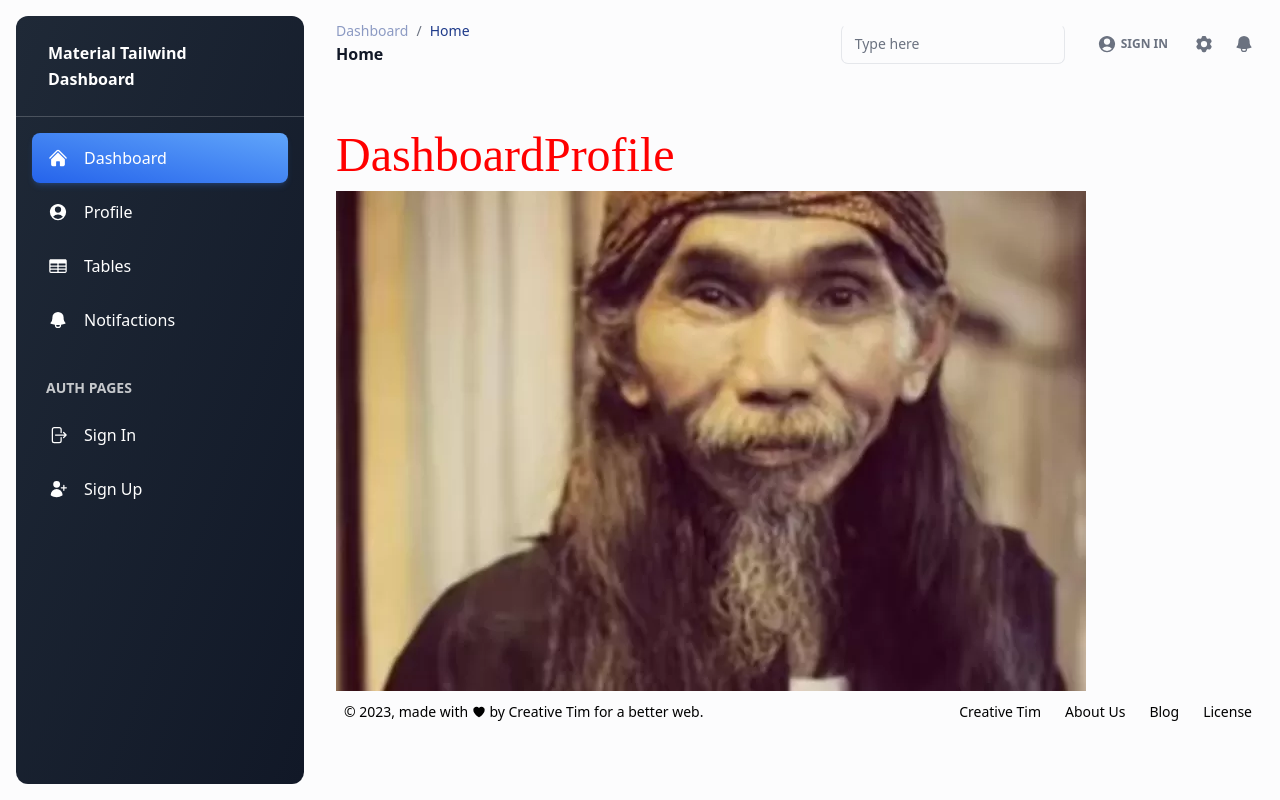
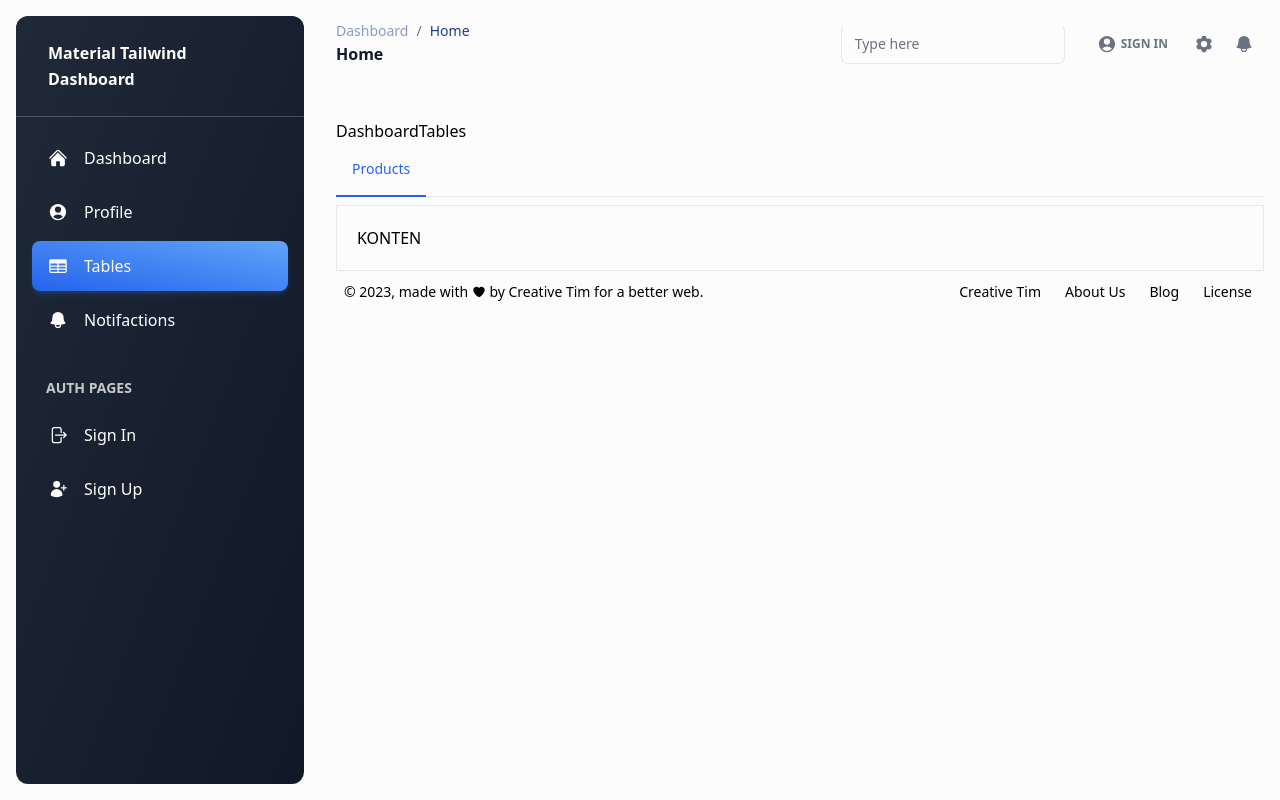
Before and after one commit to Aldyfaisal80/react-tutorial, a React (Vite) app: page /dashboard/tables in a window 1280 px wide. Built offline with nearby package versions, Linux system fonts and the light colour scheme.

Commit message:
message: update

```diff
--- a/src/App.tsx
+++ b/src/App.tsx
@@ -2,15 +2,34 @@ import Dashboard from "./pages/Dashboard";
 import DashboardNotifactions from "./pages/DashboardNotifactions";
 import DashboardProfile from "./pages/DashboardProfile";
 import DashboardTables from "./pages/DashboardTables";
-
+import {
+  createBrowserRouter,
+  RouterProvider,
+  Route
+} from "react-router-dom";
 
 export default function App() {
+  const router = createBrowserRouter([
+    {
+      path: "/dashboard",
+      element: <Dashboard />,
+    },
+    {
+      path: "/dashboard/profile",
+      element: <DashboardProfile />,
+    },
+    {
+      path: "/dashboard/tables",
+      element: <DashboardTables />,
+    },
+    {
+      path: "/dashboard/notifactions",
+      element: <DashboardNotifactions />,
+    },
+  ]);
   return (
     <>
-      {/* <Dashboard /> */}
-      <DashboardProfile />
-      {/* <DashboardTables /> */}
-      {/* <DashboardNotifactions /> */}
+      <RouterProvider router={router} />
     </>
   );
 }
--- a/src/components/elements/dashboard/AsideLink.tsx
+++ b/src/components/elements/dashboard/AsideLink.tsx
@@ -1,11 +1,14 @@
 import { AsidelinkProps } from '../../../types/dashboard/propsType'
-
-export default function AsideLink({ children, href }: AsidelinkProps) {
+import { useLocation } from 'react-router-dom'
+import { Link } from 'react-router-dom';
+export default function AsideLink({ children, href, className }: AsidelinkProps) {
+    const pathname = useLocation().pathname;
+    const isActive = pathname === href;
+    const activeLink = "shadow-md shadow-blue-500/20 hover:shadow-lg hover:shadow-blue-500/40 active:opacity-[0.85] bg-gradient-to-tr from-blue-600 to-blue-400";
+    const inactiveLink = "hover:bg-white/10 active:bg-white/30";
     return (
-        <a aria-current="page" className="active" href={href}>
-            <button className="middle none font-sans font-bold center transition-all disabled:opacity-50 disabled:shadow-none disabled:pointer-events-none text-xs py-3 rounded-lg bg-gradient-to-tr from-blue-600 to-blue-400 text-white shadow-md shadow-blue-500/20 hover:shadow-lg hover:shadow-blue-500/40 active:opacity-[0.85] w-full flex items-center gap-4 px-4 capitalize" type="button">
-                {children}
-            </button>
-        </a>
-    )
+        <Link to={href} className={`middle none font-sans font-bold center transition-all disabled:opacity-50 disabled:shadow-none disabled:pointer-events-none text-xs py-3 rounded-lg text-white w-full flex items-center gap-4 px-4 capitalize ${isActive ? activeLink : inactiveLink} ${className}`}>
+            {children}
+        </Link>
+    );
 }
--- /dev/null
+++ b/src/components/elements/dashboard/TableNavLink.tsx
@@ -0,0 +1,14 @@
+import React from 'react'
+import { Link } from 'react-router-dom'
+import { TableNavLinkProps } from '../../../types/dashboard/propsType';
+
+export default function TableNavLink({ children, href, className }: TableNavLinkProps) {
+    const activeLinkClasses = "text-blue-600 border-blue-600 dark:text-blue-500 dark:border-blue-500";
+    // const inactiveLinkClasses = "border-transparent hover:text-gray-600 hover:border-gray-300 dark:hover:text-gray-300";
+
+    return (
+        <Link to={href} className={`inline-block p-4 border-b-2 rounded-t-lg ${activeLinkClasses} ${className}`}>
+            {children}
+        </Link>
+    )
+}
--- a/src/components/fragments/dashboard/Aside.tsx
+++ b/src/components/fragments/dashboard/Aside.tsx
@@ -28,34 +28,28 @@ export default function Aside() {
             </AsideLink>
           </li>
           <li>
-            <a className="" href="#">
-              <button className="middle none font-sans font-bold center transition-all disabled:opacity-50 disabled:shadow-none disabled:pointer-events-none text-xs py-3 rounded-lg text-white hover:bg-white/10 active:bg-white/30 w-full flex items-center gap-4 px-4 capitalize" type="button">
+            <AsideLink className="" href="/dashboard/profile">
               <svg xmlns="http://www.w3.org/2000/svg" viewBox="0 0 24 24" fill="currentColor" aria-hidden="true" className="w-5 h-5 text-inherit">
-                  <path fill-rule="evenodd" d="M18.685 19.097A9.723 9.723 0 0021.75 12c0-5.385-4.365-9.75-9.75-9.75S2.25 6.615 2.25 12a9.723 9.723 0 003.065 7.097A9.716 9.716 0 0012 21.75a9.716 9.716 0 006.685-2.653zm-12.54-1.285A7.486 7.486 0 0112 15a7.486 7.486 0 015.855 2.812A8.224 8.224 0 0112 20.25a8.224 8.224 0 01-5.855-2.438zM15.75 9a3.75 3.75 0 11-7.5 0 3.75 3.75 0 017.5 0z" clip-rule="evenodd"></path>
+                <path fillRule="evenodd" d="M18.685 19.097A9.723 9.723 0 0021.75 12c0-5.385-4.365-9.75-9.75-9.75S2.25 6.615 2.25 12a9.723 9.723 0 003.065 7.097A9.716 9.716 0 0012 21.75a9.716 9.716 0 006.685-2.653zm-12.54-1.285A7.486 7.486 0 0112 15a7.486 7.486 0 015.855 2.812A8.224 8.224 0 0112 20.25a8.224 8.224 0 01-5.855-2.438zM15.75 9a3.75 3.75 0 11-7.5 0 3.75 3.75 0 017.5 0z" clipRule="evenodd"></path>
               </svg>
               <p className="block antialiased font-sans text-base leading-relaxed text-inherit font-medium capitalize">profile</p>
-              </button>
-            </a>
+            </AsideLink>
           </li>
           <li>
-            <a className="" href="#">
-              <button className="middle none font-sans font-bold center transition-all disabled:opacity-50 disabled:shadow-none disabled:pointer-events-none text-xs py-3 rounded-lg text-white hover:bg-white/10 active:bg-white/30 w-full flex items-center gap-4 px-4 capitalize" type="button">
+            <AsideLink className="" href="/dashboard/tables">
               <svg xmlns="http://www.w3.org/2000/svg" viewBox="0 0 24 24" fill="currentColor" aria-hidden="true" className="w-5 h-5 text-inherit">
-                  <path fill-rule="evenodd" d="M1.5 5.625c0-1.036.84-1.875 1.875-1.875h17.25c1.035 0 1.875.84 1.875 1.875v12.75c0 1.035-.84 1.875-1.875 1.875H3.375A1.875 1.875 0 011.5 18.375V5.625zM21 9.375A.375.375 0 0020.625 9h-7.5a.375.375 0 00-.375.375v1.5c0 .207.168.375.375.375h7.5a.375.375 0 00.375-.375v-1.5zm0 3.75a.375.375 0 00-.375-.375h-7.5a.375.375 0 00-.375.375v1.5c0 .207.168.375.375.375h7.5a.375.375 0 00.375-.375v-1.5zm0 3.75a.375.375 0 00-.375-.375h-7.5a.375.375 0 00-.375.375v1.5c0 .207.168.375.375.375h7.5a.375.375 0 00.375-.375v-1.5zM10.875 18.75a.375.375 0 00.375-.375v-1.5a.375.375 0 00-.375-.375h-7.5a.375.375 0 00-.375.375v1.5c0 .207.168.375.375.375h7.5zM3.375 15h7.5a.375.375 0 00.375-.375v-1.5a.375.375 0 00-.375-.375h-7.5a.375.375 0 00-.375.375v1.5c0 .207.168.375.375.375zm0-3.75h7.5a.375.375 0 00.375-.375v-1.5A.375.375 0 0010.875 9h-7.5A.375.375 0 003 9.375v1.5c0 .207.168.375.375.375z" clip-rule="evenodd"></path>
+                <path fillRule="evenodd" d="M1.5 5.625c0-1.036.84-1.875 1.875-1.875h17.25c1.035 0 1.875.84 1.875 1.875v12.75c0 1.035-.84 1.875-1.875 1.875H3.375A1.875 1.875 0 011.5 18.375V5.625zM21 9.375A.375.375 0 0020.625 9h-7.5a.375.375 0 00-.375.375v1.5c0 .207.168.375.375.375h7.5a.375.375 0 00.375-.375v-1.5zm0 3.75a.375.375 0 00-.375-.375h-7.5a.375.375 0 00-.375.375v1.5c0 .207.168.375.375.375h7.5a.375.375 0 00.375-.375v-1.5zm0 3.75a.375.375 0 00-.375-.375h-7.5a.375.375 0 00-.375.375v1.5c0 .207.168.375.375.375h7.5a.375.375 0 00.375-.375v-1.5zM10.875 18.75a.375.375 0 00.375-.375v-1.5a.375.375 0 00-.375-.375h-7.5a.375.375 0 00-.375.375v1.5c0 .207.168.375.375.375h7.5zM3.375 15h7.5a.375.375 0 00.375-.375v-1.5a.375.375 0 00-.375-.375h-7.5a.375.375 0 00-.375.375v1.5c0 .207.168.375.375.375zm0-3.75h7.5a.375.375 0 00.375-.375v-1.5A.375.375 0 0010.875 9h-7.5A.375.375 0 003 9.375v1.5c0 .207.168.375.375.375z" clipRule="evenodd"></path>
               </svg>
               <p className="block antialiased font-sans text-base leading-relaxed text-inherit font-medium capitalize">tables</p>
-              </button>
-            </a>
+            </AsideLink>
           </li>
           <li>
-            <a className="" href="#">
-              <button className="middle none font-sans font-bold center transition-all disabled:opacity-50 disabled:shadow-none disabled:pointer-events-none text-xs py-3 rounded-lg text-white hover:bg-white/10 active:bg-white/30 w-full flex items-center gap-4 px-4 capitalize" type="button">
+            <AsideLink className="" href="/dashboard/notifactions">
               <svg xmlns="http://www.w3.org/2000/svg" viewBox="0 0 24 24" fill="currentColor" aria-hidden="true" className="w-5 h-5 text-inherit">
-                  <path fill-rule="evenodd" d="M5.25 9a6.75 6.75 0 0113.5 0v.75c0 2.123.8 4.057 2.118 5.52a.75.75 0 01-.297 1.206c-1.544.57-3.16.99-4.831 1.243a3.75 3.75 0 11-7.48 0 24.585 24.585 0 01-4.831-1.244.75.75 0 01-.298-1.205A8.217 8.217 0 005.25 9.75V9zm4.502 8.9a2.25 2.25 0 104.496 0 25.057 25.057 0 01-4.496 0z" clip-rule="evenodd"></path>
+                <path fillRule="evenodd" d="M5.25 9a6.75 6.75 0 0113.5 0v.75c0 2.123.8 4.057 2.118 5.52a.75.75 0 01-.297 1.206c-1.544.57-3.16.99-4.831 1.243a3.75 3.75 0 11-7.48 0 24.585 24.585 0 01-4.831-1.244.75.75 0 01-.298-1.205A8.217 8.217 0 005.25 9.75V9zm4.502 8.9a2.25 2.25 0 104.496 0 25.057 25.057 0 01-4.496 0z" clipRule="evenodd"></path>
               </svg>
               <p className="block antialiased font-sans text-base leading-relaxed text-inherit font-medium capitalize">notifactions</p>
-              </button>
-            </a>
+            </AsideLink>
           </li>
         </ul>
         <ul className="mb-4 flex flex-col gap-1">
@@ -66,7 +60,7 @@ export default function Aside() {
             <a className="" href="#">
               <button className="middle none font-sans font-bold center transition-all disabled:opacity-50 disabled:shadow-none disabled:pointer-events-none text-xs py-3 rounded-lg text-white hover:bg-white/10 active:bg-white/30 w-full flex items-center gap-4 px-4 capitalize" type="button">
                 <svg xmlns="http://www.w3.org/2000/svg" viewBox="0 0 24 24" fill="currentColor" aria-hidden="true" className="w-5 h-5 text-inherit">
-                  <path fill-rule="evenodd" d="M7.5 3.75A1.5 1.5 0 006 5.25v13.5a1.5 1.5 0 001.5 1.5h6a1.5 1.5 0 001.5-1.5V15a.75.75 0 011.5 0v3.75a3 3 0 01-3 3h-6a3 3 0 01-3-3V5.25a3 3 0 013-3h6a3 3 0 013 3V9A.75.75 0 0115 9V5.25a1.5 1.5 0 00-1.5-1.5h-6zm10.72 4.72a.75.75 0 011.06 0l3 3a.75.75 0 010 1.06l-3 3a.75.75 0 11-1.06-1.06l1.72-1.72H9a.75.75 0 010-1.5h10.94l-1.72-1.72a.75.75 0 010-1.06z" clip-rule="evenodd"></path>
+                  <path fillRule="evenodd" d="M7.5 3.75A1.5 1.5 0 006 5.25v13.5a1.5 1.5 0 001.5 1.5h6a1.5 1.5 0 001.5-1.5V15a.75.75 0 011.5 0v3.75a3 3 0 01-3 3h-6a3 3 0 01-3-3V5.25a3 3 0 013-3h6a3 3 0 013 3V9A.75.75 0 0115 9V5.25a1.5 1.5 0 00-1.5-1.5h-6zm10.72 4.72a.75.75 0 011.06 0l3 3a.75.75 0 010 1.06l-3 3a.75.75 0 11-1.06-1.06l1.72-1.72H9a.75.75 0 010-1.5h10.94l-1.72-1.72a.75.75 0 010-1.06z" clipRule="evenodd"></path>
                 </svg>
                 <p className="block antialiased font-sans text-base leading-relaxed text-inherit font-medium capitalize">sign in</p>
               </button>
--- /dev/null
+++ b/src/components/fragments/dashboard/TableNav.tsx
@@ -0,0 +1,14 @@
+import React from 'react'
+import TableNavLink from '../../elements/dashboard/TableNavLink'
+
+export default function TableNav() {
+    return (
+        <div className="text-sm font-medium text-center text-gray-500 border-b border-gray-200 dark:text-gray-400 dark:border-gray-700">
+            <ul className="flex flex-wrap -mb-px">
+                <li className="me-2">
+                    <TableNavLink href="">Products</TableNavLink>
+                </li>
+            </ul>
+        </div>
+    )
+}
--- /dev/null
+++ b/src/components/layouts/dashboard/DashboardTableLayout.tsx
@@ -0,0 +1,17 @@
+import React from 'react'
+import TableNav from '../../fragments/dashboard/TableNav'
+
+type TableLayoutProps = {
+    children: React.ReactNode
+}
+
+export default function DashboardTableLayout({ children }: TableLayoutProps) {
+    return (
+        <>
+            <TableNav />
+            <div className='p-5 border mt-2'>
+                {children}
+            </div>
+        </>
+    )
+}
--- a/src/index.css
+++ b/src/index.css
@@ -2,4 +2,4 @@
 @tailwind components;
 @tailwind utilities;
 
-@import url("https://fonts.googleapis.com/css2?family=Playwrite+CU:wght@100..400&display=swap");
+/* @import url("https://fonts.googleapis.com/css2?family=Playwrite+CU:wght@100..400&display=swap"); */
--- a/src/pages/DashboardTables.tsx
+++ b/src/pages/DashboardTables.tsx
@@ -1,10 +1,14 @@
 import React from 'react'
 import DashboardMainLayout from '../components/layouts/dashboard/DashboardMainLayout'
+import TableLayout from '../components/layouts/dashboard/DashboardTableLayout'
 
 export default function DashboardTables() {
   return (
     <DashboardMainLayout>
       DashboardTables
+      <TableLayout>
+        <h1>KONTEN</h1>
+      </TableLayout>
     </DashboardMainLayout>
   )
 }
--- /dev/null
+++ b/src/pages/sub-pages/Tables/ProductPage.tsx
@@ -0,0 +1,10 @@
+import React from 'react'
+import DashboardTableLayout from '../../../components/layouts/dashboard/DashboardTableLayout'
+
+export default function ProductPage() {
+  return (
+    <DashboardTableLayout>
+      Products
+    </DashboardTableLayout>
+  )
+}
```
Also changed, not shown: src/components/fragments/dashboard/Navbar.tsx (+5 -5 lines), src/pages/sub-pages/Tables/CustomerPage.tsx (added, +10 -0 lines), src/types/dashboard/propsType.ts (+7 -0 lines). Lines whose indentation alone changed are shown as unchanged.
